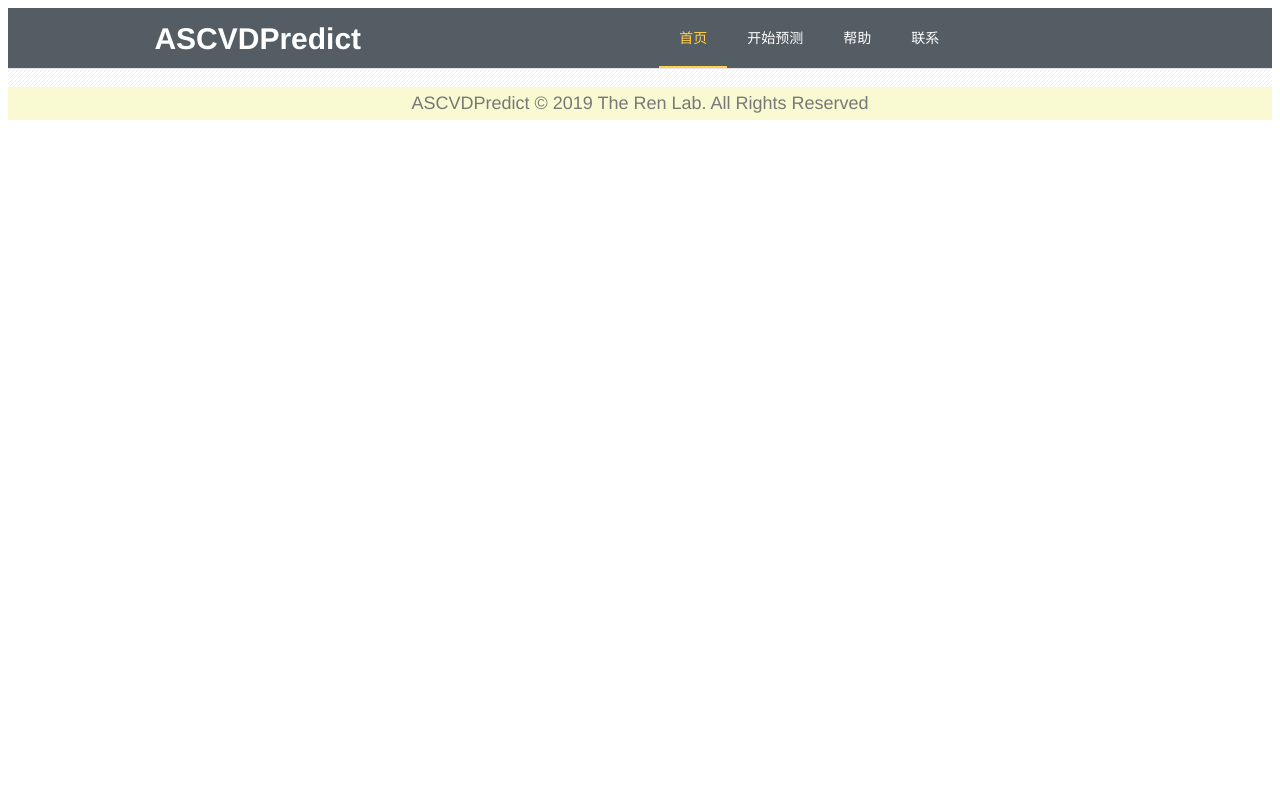
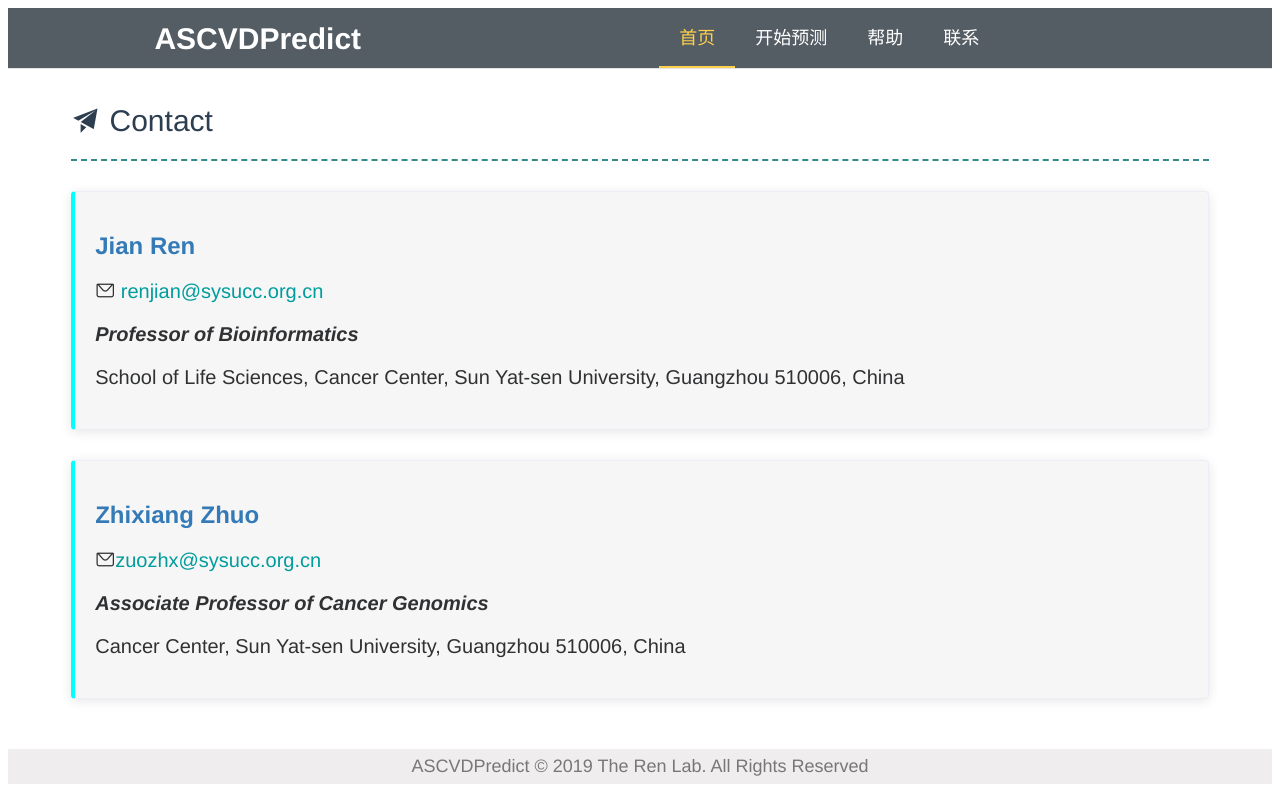
Before and after one commit to adoreCandlelight/ascvd_predict, a Vue app: page /#/contact in a window 1280 px wide. Before the commit this address led to /#/home. Built offline with nearby package versions, Linux system fonts and the light colour scheme.

Commit message:
完善contact页面

```diff
--- a/src/App.vue
+++ b/src/App.vue
@@ -16,7 +16,6 @@ export default {
   font-size: 16px;
   -webkit-font-smoothing: antialiased;
   -moz-osx-font-smoothing: grayscale;
-  text-align: center;
   color: #2c3e50;
 }
 </style>
--- a/src/components/Contact.vue
+++ b/src/components/Contact.vue
@@ -1,15 +1,93 @@
 <template>
     <div>
-
+        <div>
+            <v-header></v-header>
+        </div>
+        <div class="title">
+            <span class="titleText">
+                <i class="el-icon-s-promotion"></i>&nbsp;Contact
+            </span>
+        </div>
+        <!-- <p>If you have any questions or comments, please contact us.</p> -->
+        <div>
+            <el-card class="card">
+                <h2 class="name">Jian Ren</h2>
+                <div class="detailInfo">
+                    <i class="el-icon-message"></i>
+                    <a class="mailLink" href="mailto:renjian@sysucc.org.cn" target="_top">
+                        renjian@sysucc.org.cn
+                    </a>
+                    <p class="job"><em>Professor of Bioinformatics</em></p>
+                    <p>School of Life Sciences, Cancer Center, Sun Yat-sen University, Guangzhou 510006, China</p>
+                </div>
+            </el-card>
+            <el-card class="card">
+                <h2 class="name">Zhixiang Zhuo</h2>
+                <div class="detailInfo">
+                    <i class="el-icon-message"></i>
+                    <a class="mailLink" href="mailto:zuozhx@sysucc.org.cn" target="_top">zuozhx@sysucc.org.cn</a>
+                    <p class="job"><em>Associate Professor of Cancer Genomics</em></p>
+                    <p>Cancer Center, Sun Yat-sen University, Guangzhou 510006, China</p>
+                </div>
+            </el-card>
+        </div>
+        <div class="footerArea">
+            <v-footer></v-footer>
+        </div>
     </div>
 </template>
 
 <script>
+import Header from './Header'
+import Footer from './Footer'
 export default {
+    data() {
+        return {
 
+        }
+    },
+    components: {
+        'v-header': Header,
+        'v-footer': Footer
+    },
+    methods: {
+
+    }
 }
 </script>
 
 <style scoped>
-
+.title {
+    padding-top: 25px;
+    margin: 10px 5%;
+    height: 55px;
+    border-bottom-style: dashed;
+    border-bottom-width: 2px;
+    border-bottom-color: rgb(51, 138, 138);
+}
+.titleText {
+    font-size: 30px;
+}
+.mailLink {
+    color:rgb(1, 156, 156);
+    text-decoration: none;
+}
+.card {
+    margin: 30px 5%;
+    background-color:rgba(239, 237, 237, 0.5);
+    border-left-width: 4px;
+    border-left-color:cyan;
+}
+.name {
+    color: rgb(51, 122, 183);
+}
+.detailInfo {
+    font-size: 20px;
+}
+.job {
+    font-weight: 700;
+}
+.footerArea {
+    margin-top: 50px;
+}
 </style>
--- a/src/components/Footer.vue
+++ b/src/components/Footer.vue
@@ -15,12 +15,12 @@ export default {
 
 <style scoped>
 .footArea {
-    background-color:lightgoldenrodyellow;
+    background-color:#EFEDED;
 }
 .footer {
     text-align: center;
     color: #777777;
     font-size: 18px;
-    padding: 6px 0;
+    padding: 7px 0;
 }
 </style>
--- a/src/components/Header.vue
+++ b/src/components/Header.vue
@@ -5,10 +5,10 @@
             <el-menu-item id="title">
                 <span class="titleText">ASCVDPredict</span>
             </el-menu-item>
-            <el-menu-item index="1">首页</el-menu-item>
-            <el-menu-item index="2">开始预测</el-menu-item>
-            <el-menu-item index="3">帮助</el-menu-item>
-            <el-menu-item index="4">联系</el-menu-item>
+            <el-menu-item class="detail" index="1">首页</el-menu-item>
+            <el-menu-item class="detail" index="2">开始预测</el-menu-item>
+            <el-menu-item class="detail" index="3">帮助</el-menu-item>
+            <el-menu-item class="detail" index="4">联系</el-menu-item>
         </el-menu>
     </div>
 </template>
@@ -37,5 +37,7 @@ export default {
     font-size: 30px;
     font-weight: bold;
 }
-
+.detail {
+    font-size: 18px;
+}
 </style>
--- a/src/main.js
+++ b/src/main.js
@@ -5,7 +5,7 @@ import App from './App'
 import router from './router'
 
 // 按需引入element ui
-import { Icon, Button, Menu, MenuItem, Dialog, Radio, RadioGroup } from 'element-ui';
+import { Icon, Button, Menu, MenuItem, Dialog, Radio, RadioGroup, Card } from 'element-ui';
 Vue.use(Icon);
 Vue.use(Button);
 Vue.use(Menu);
@@ -13,6 +13,7 @@ Vue.use(MenuItem);
 Vue.use(Dialog);
 Vue.use(Radio);
 Vue.use(RadioGroup);
+Vue.use(Card);
 
 
 Vue.config.productionTip = false
--- a/src/router/index.js
+++ b/src/router/index.js
@@ -3,6 +3,7 @@ import Router from 'vue-router'
 // import HelloWorld from '@/components/HelloWorld'
 import Home from '../components/Home'
 import WebServer from '../components/Server'
+import Contact from '../components/Contact'
 import Test from '../components/Test'
 
 Vue.use(Router)
@@ -20,6 +21,11 @@ export default new Router({
       component: WebServer
     },
     {
+      path: '/contact',
+      name: 'contact',
+      component: Contact
+    },
+    {
       path: '/test',
       name: 'test',
       component: Test
```
